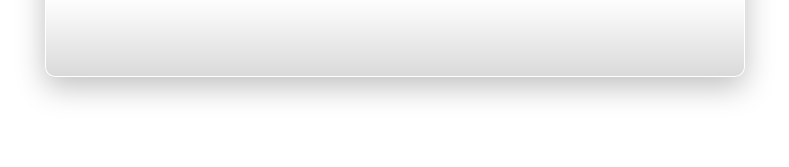
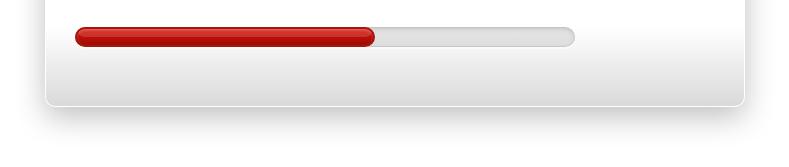
Before and after one commit to tealtail/hacking-on, a plain HTML site: page index.html in a window 1280 px wide. Shown: the part 403-570 px from the top of the page, without its empty margins (245-1034 px from the left). Drawn offline with Linux system fonts and the light colour scheme.

Commit message:
started playback progress bar base styles

```diff
--- a/sass/_mixins.sass
+++ b/sass/_mixins.sass
@@ -1,9 +1,3 @@
-=center-slider($size)
-  height: $size
-  margin-left: -($size / 2)
-  right: -($size / 2)
-  width: $size
-
 =gradient($from, $to)
   background-color: $from
   background-image: -moz-linear-gradient($from, $to)
--- a/sass/modules/_scrobbler-header.sass
+++ b/sass/modules/_scrobbler-header.sass
@@ -1,3 +1,9 @@
+=slider-handle($size)
+  height: $size
+  margin-left: -($size / 2)
+  right: -($size / 2)
+  width: $size
+
 .scrobbler-header
   position: relative
   height: 80px
@@ -82,7 +88,7 @@
     cursor: pointer
     top: 0
     left: 50px
-    +center-slider(28px)
+    +slider-handle(28px)
     margin-top: -3px
     background: url('../images/knob.png') no-repeat
 
--- a/sass/style.sass
+++ b/sass/style.sass
@@ -65,6 +65,32 @@ a
   box-shadow: inset 0 0 0 1px #fff
   +gradient(#fff,#d9d9d9)
 
+.seeker-track
+  height: 20px
+  width: 500px
+  border-radius: 10px
+  margin: 30px
+  background: rgba(0,0,0,.1)
+  box-shadow: inset 0 2px 4px rgba(0,0,0,.15), inset 0 -1px rgba(0,0,0,.08), inset 0 1px rgba(0,0,0,.04), 0 2px rgba(255,255,255,.65)
+
+  .seeker-fill
+    position: relative
+    overflow: hidden
+    height: 100%
+    width: 300px
+    border: 2px solid #ab1409
+    border-radius: 10px
+    +gradient(#d21007, #a50c05)
+    box-shadow: inset 0 1px 3px rgba(255,255,255, .3), inset 0 -1px 3px rgba(0,0,0,.2)
+
+    &:after
+      position: absolute
+      content: ''
+      width: 100%
+      height: 100%
+      bottom: 50%
+      background: rgba(255,255,255,.15)
+      border-radius: 10px
 .track-details
   position: relative
   float: left
```
Also changed, not shown: css/style.css.
